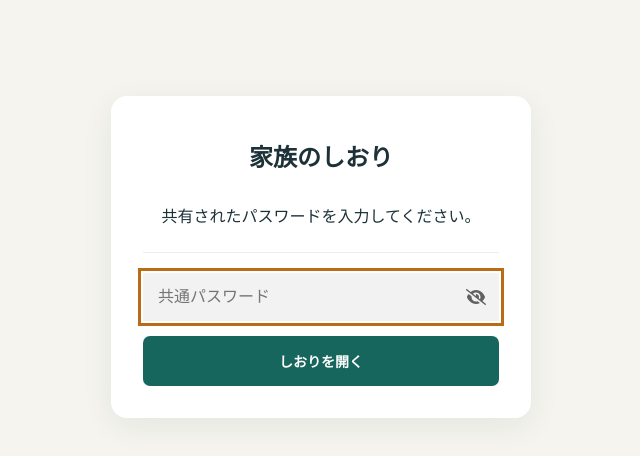
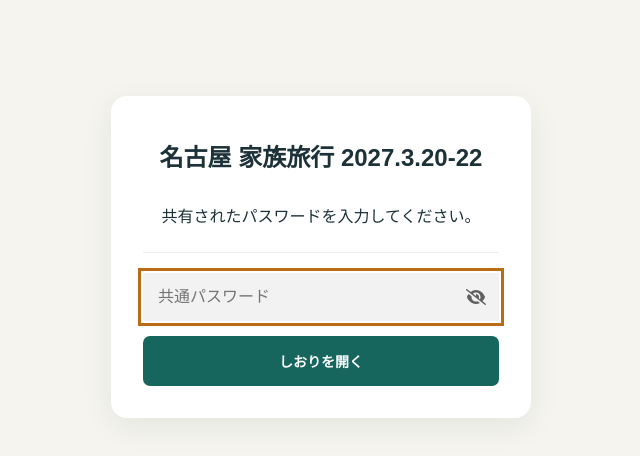
Before and after one commit to HF6193/family-trip-guide, a plain HTML site: page index.html in a window 1280 px wide. Shown: the whole page, without its empty margins (319-959 px from the left). Drawn offline with Linux system fonts and the light colour scheme.

Commit message:
Rename trip page title

```diff
--- a/index.html
+++ b/index.html
@@ -4,7 +4,7 @@
         <meta charset="utf-8" />
 <meta name="robots" content="noindex,nofollow,noarchive">
 <meta name="referrer" content="no-referrer">
-        <title>家族のしおり</title>
+        <title>名古屋 家族旅行 2027.3.20-22</title>
         <meta name="viewport" content="width=device-width, initial-scale=1" />
 
         <!-- do not cache this page -->
@@ -192,7 +192,7 @@
             <div class="staticrypt-page">
                 <div class="staticrypt-form">
                     <div class="staticrypt-instructions">
-                        <p class="staticrypt-title">家族のしおり</p>
+                        <p class="staticrypt-title">名古屋 家族旅行 2027.3.20-22</p>
                         <p>共有されたパスワードを入力してください。</p>
                     </div>
 
```
